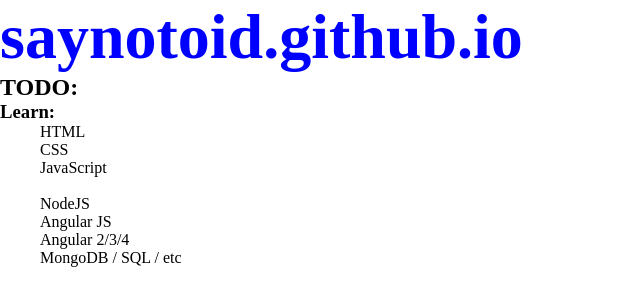
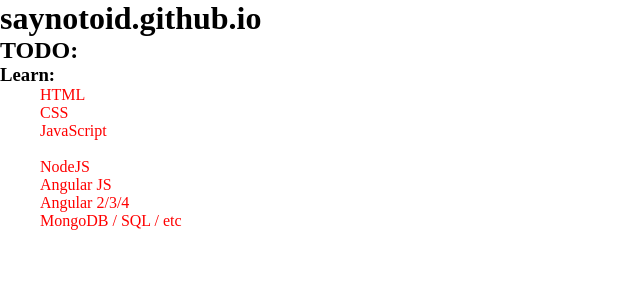
Before and after one commit to saynotoid/saynotoid.github.io, a plain HTML site: page index.html in a window 1280 px wide. Shown: the whole page, without its empty margins (0-640 px from the left). Drawn offline with Linux system fonts and the light colour scheme.

Commit message:
OP hover over"":)

```diff
--- a/main.scss
+++ b/main.scss
@@ -7,6 +7,7 @@
 $color: red;
 
 @mixin hoverYo {
+    transition: ease-in-out 1s;
     &:hover {
         font-size: 4rem;
         color: blue;
@@ -14,7 +15,7 @@
     }
 }
 
-h1 {
+li {
     color: $color;
     @include hoverYo();
 }
```
Also changed, not shown: main.css, 1 other file.
